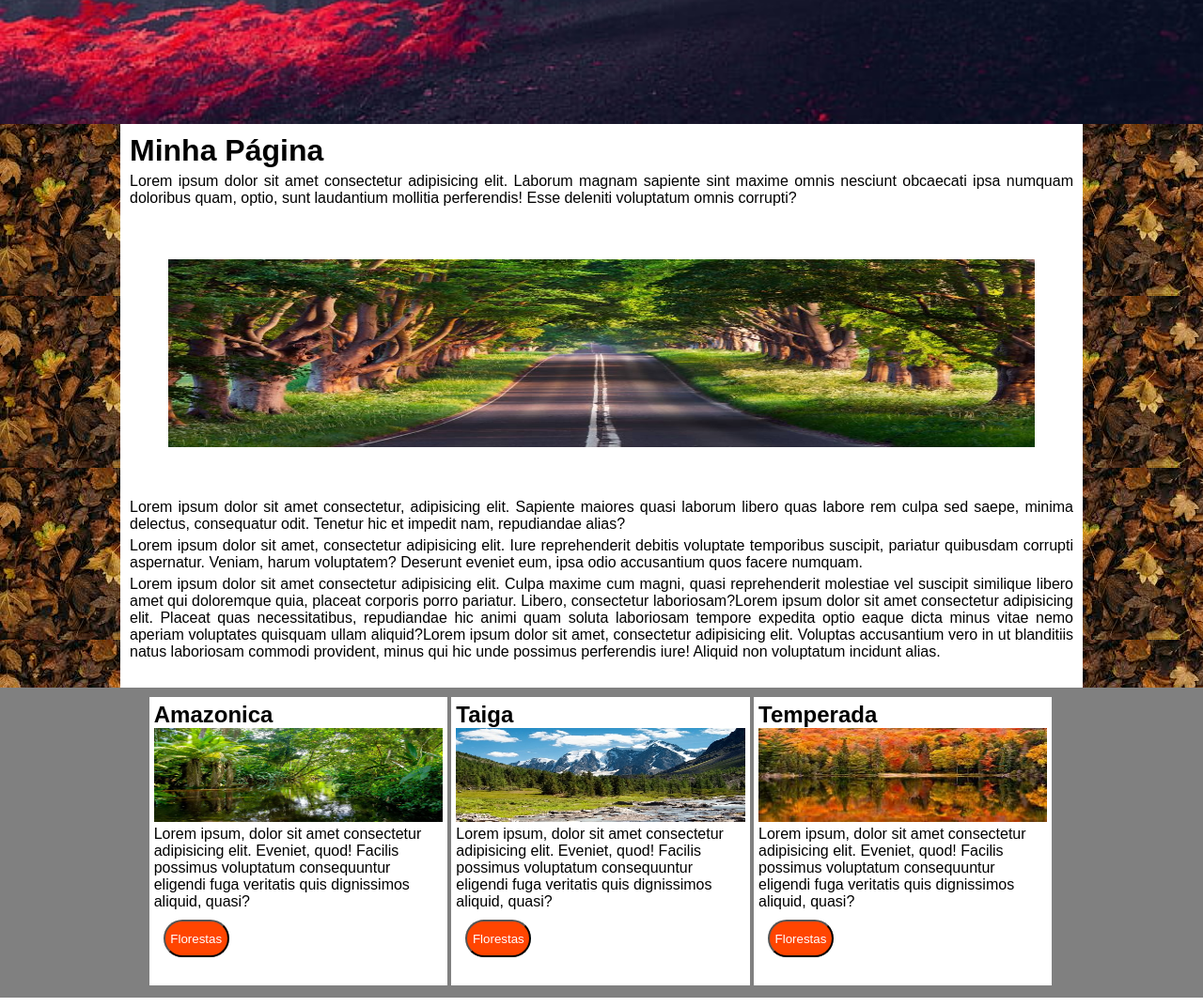
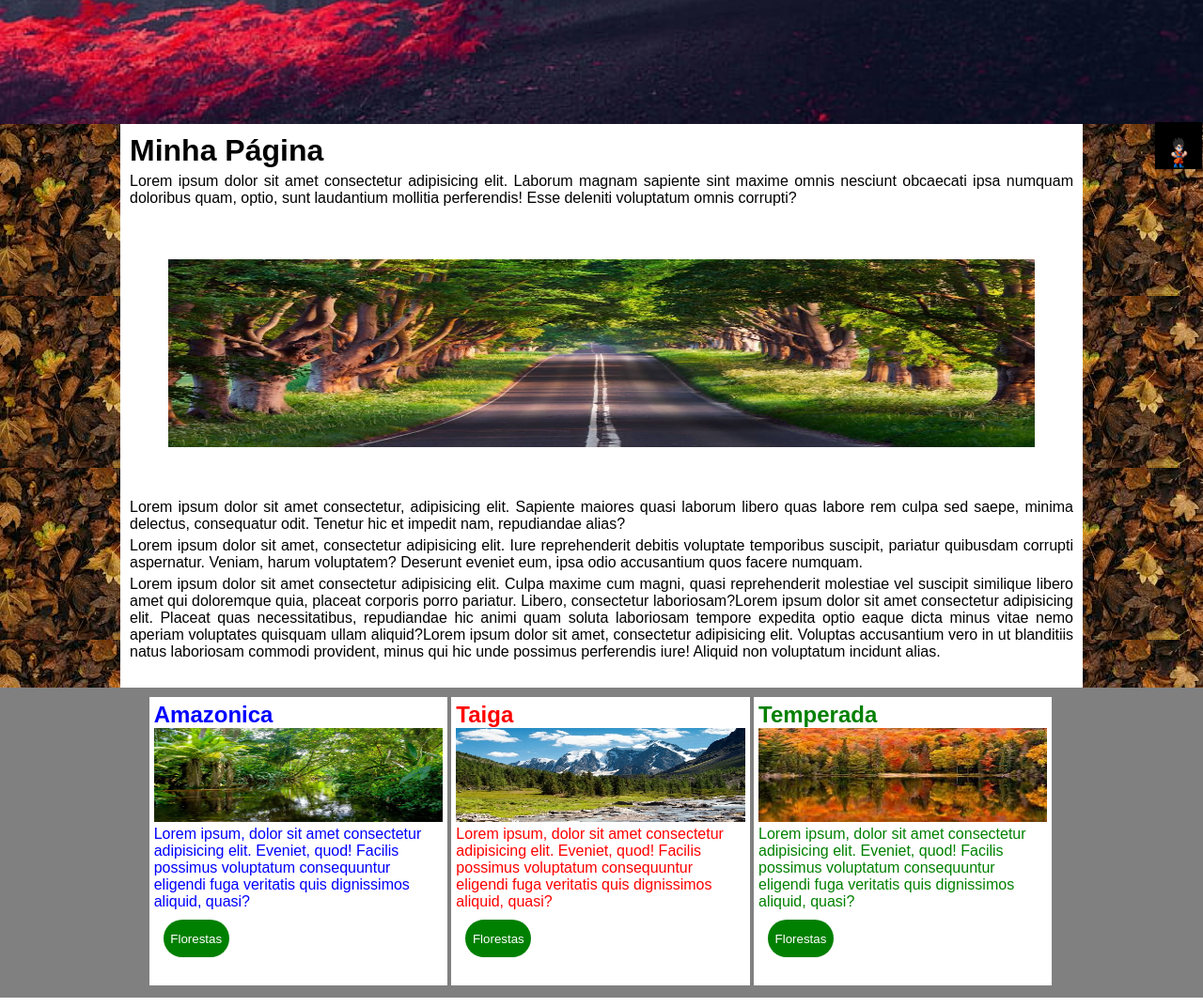
Before and after one commit to betoleitao5/0706-Roberto, a plain HTML site: page index.html in a window 1280 px wide. Shown: the part 168-1240 px from the top of the page at 94% size. Drawn offline with Linux system fonts and the light colour scheme.

Commit message:
Update css V.2
color text
----------
without button

```diff
--- a/index.html
+++ b/index.html
@@ -5,11 +5,12 @@
     <meta name="viewport" content="width=device-width, initial-scale=1.0">
     <title>Document</title>
     <link rel="stylesheet" href="style.css">
-    <link rel="shortcut icon" href="favicon.ico" type="image/x-icon">
+    <link rel="shortcut icon" href="/img/goku.gif" type="gif/x-icon">
 </head>
 <body>
     <header>
         <h1>EMPRESA</h1>
+        <img src="/img/goku.gif">
     </header>
     <main>
         <div>
--- a/style.css
+++ b/style.css
@@ -18,6 +18,14 @@ header h1{
     font-size: 40px;
     text-align: center;
     padding-top: 120px;
+}
+
+header img{
+    width: 50px;
+    height: 50px;
+    position: absolute;
+    margin-left:96%;
+    margin-top: 133px;
 }
 
 main{
@@ -90,9 +98,29 @@ footer button{
     height: 40px;
     border-radius: 30px;
     color: white;
-    background-color: orangered;
+    border: none;
 }
 
-footer button:hover{
-    background-color: orange;
+footer div:first-of-type{
+    color: blue;
 }
+
+footer div:nth-child(2){
+    color: red;
+}
+
+footer div:last-of-type{
+    color: green;
+}
+
+footer button:first-of-type{
+    background-color: blue;
+}
+
+footer button:nth-child(2){
+    background-color: red;
+}
+
+footer button:last-of-type{
+    background-color: green;
+}
```
Also changed, not shown: img/goku.gif (added).
